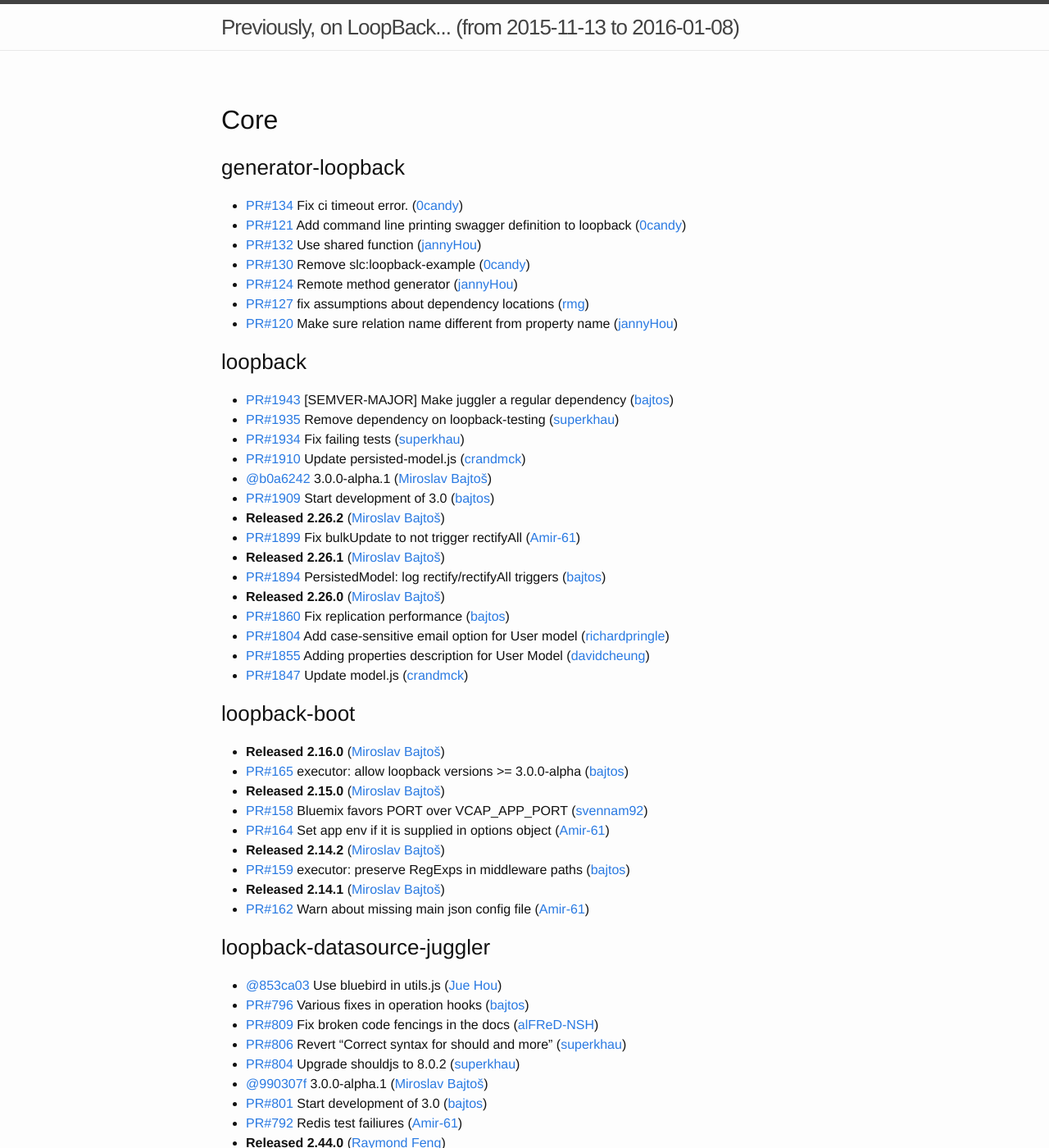
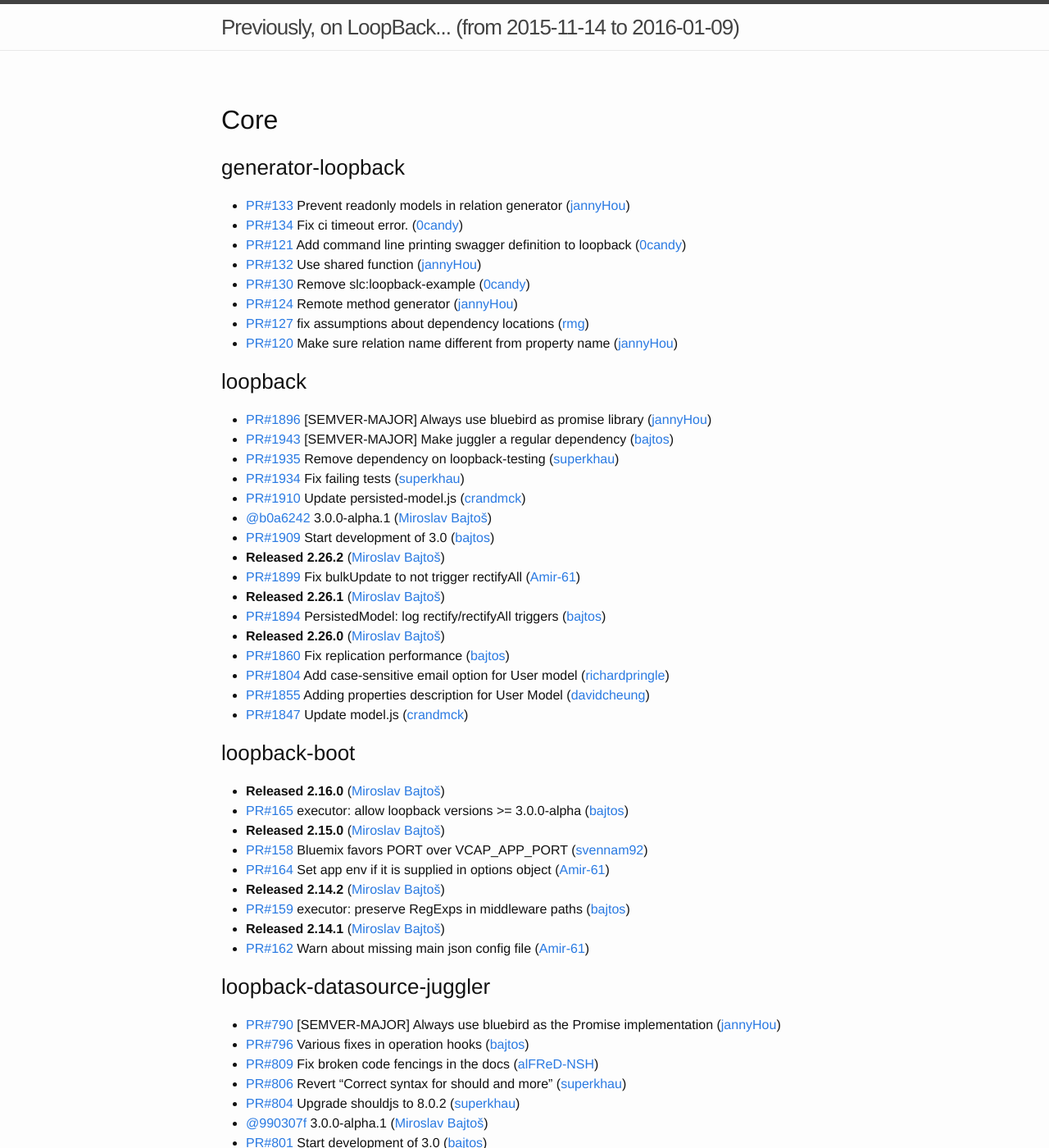
Before and after one commit to strongloop/loopback, a Jekyll site: the page built from index.md, in a window 1280 px wide and 1400 px high. Shown: the whole window at 82% size. Built offline with Jekyll 4.4.1, drawn with Linux system fonts in a browser that asks for light colours; some of the changed text lies outside the part shown.

Commit message:
Update changelog

```diff
--- a/index.md
+++ b/index.md
@@ -1,11 +1,12 @@
 ---
 layout: page
-since: (from 2015-11-13 to 2016-01-08)
+since: (from 2015-11-14 to 2016-01-09)
 ---
 
 ## Core
 
 ### generator-loopback
+ * [PR#133](https://github.com/strongloop/generator-loopback/pull/133) Prevent readonly models in relation generator ([jannyHou](https://github.com/jannyHou))
  * [PR#134](https://github.com/strongloop/generator-loopback/pull/134) Fix ci timeout error. ([0candy](https://github.com/0candy))
  * [PR#121](https://github.com/strongloop/generator-loopback/pull/121) Add command line printing swagger definition to loopback ([0candy](https://github.com/0candy))
  * [PR#132](https://github.com/strongloop/generator-loopback/pull/132) Use shared function ([jannyHou](https://github.com/jannyHou))
@@ -16,6 +17,7 @@
 
 
 ### loopback
+ * [PR#1896](https://github.com/strongloop/loopback/pull/1896) [SEMVER-MAJOR] Always use bluebird as promise library ([jannyHou](https://github.com/jannyHou))
  * [PR#1943](https://github.com/strongloop/loopback/pull/1943) [SEMVER-MAJOR] Make juggler a regular dependency ([bajtos](https://github.com/bajtos))
  * [PR#1935](https://github.com/strongloop/loopback/pull/1935) Remove dependency on loopback-testing ([superkhau](https://github.com/superkhau))
  * [PR#1934](https://github.com/strongloop/loopback/pull/1934) Fix failing tests ([superkhau](https://github.com/superkhau))
@@ -46,7 +48,7 @@
 
 
 ### loopback-datasource-juggler
- * [@853ca03](https://github.com/strongloop/loopback-datasource-juggler/commit/853ca0349166af0d4cd82de21db197aa57eab7eb) Use bluebird in utils.js ([Jue Hou](https://github.com/jannyHou))
+ * [PR#790](https://github.com/strongloop/loopback-datasource-juggler/pull/790) [SEMVER-MAJOR] Always use bluebird as the Promise implementation ([jannyHou](https://github.com/jannyHou))
  * [PR#796](https://github.com/strongloop/loopback-datasource-juggler/pull/796) Various fixes in operation hooks ([bajtos](https://github.com/bajtos))
  * [PR#809](https://github.com/strongloop/loopback-datasource-juggler/pull/809) Fix broken code fencings in the docs ([alFReD-NSH](https://github.com/alFReD-NSH))
  * [PR#806](https://github.com/strongloop/loopback-datasource-juggler/pull/806) Revert "Correct syntax for should and more" ([superkhau](https://github.com/superkhau))
@@ -73,7 +75,7 @@
 
 
 ### loopback-swagger
- * [@c724179](https://github.com/strongloop/loopback-swagger/commit/c7241792e39a2c5fa9bcde1f63a312adb0e8855c) Exclude definition that are not referenced ([Candy](https://github.com/0candy))
+ * [PR#22](https://github.com/strongloop/loopback-swagger/pull/22) Exclude definitions that are not referenced ([0candy](https://github.com/0candy))
  * [PR#19](https://github.com/strongloop/loopback-swagger/pull/19) Fix handling of allOf when generating models ([mastersingh24](https://github.com/mastersingh24))
  * **Released 2.2.3** ([Miroslav Bajtoš](https://github.com/bajtos))
  * [PR#21](https://github.com/strongloop/loopback-swagger/pull/21) Fix unused models + GeoPoint definition ([bajtos](https://github.com/bajtos))
@@ -132,6 +134,7 @@
 
 
 ### loopback-connector-remote
+ * [PR#31](https://github.com/strongloop/loopback-connector-remote/pull/31) Test fixes ([superkhau](https://github.com/superkhau))
  * [PR#29](https://github.com/strongloop/loopback-connector-remote/pull/29) Cleaning up obsolete or unused files & dependencies ([glesage](https://github.com/glesage))
  * [PR#28](https://github.com/strongloop/loopback-connector-remote/pull/28) Add test for custom http.path configuration. ([richardpringle](https://github.com/richardpringle))
  * [PR#27](https://github.com/strongloop/loopback-connector-remote/pull/27) test: load the correct Remote instance ([bajtos](https://github.com/bajtos))
```
